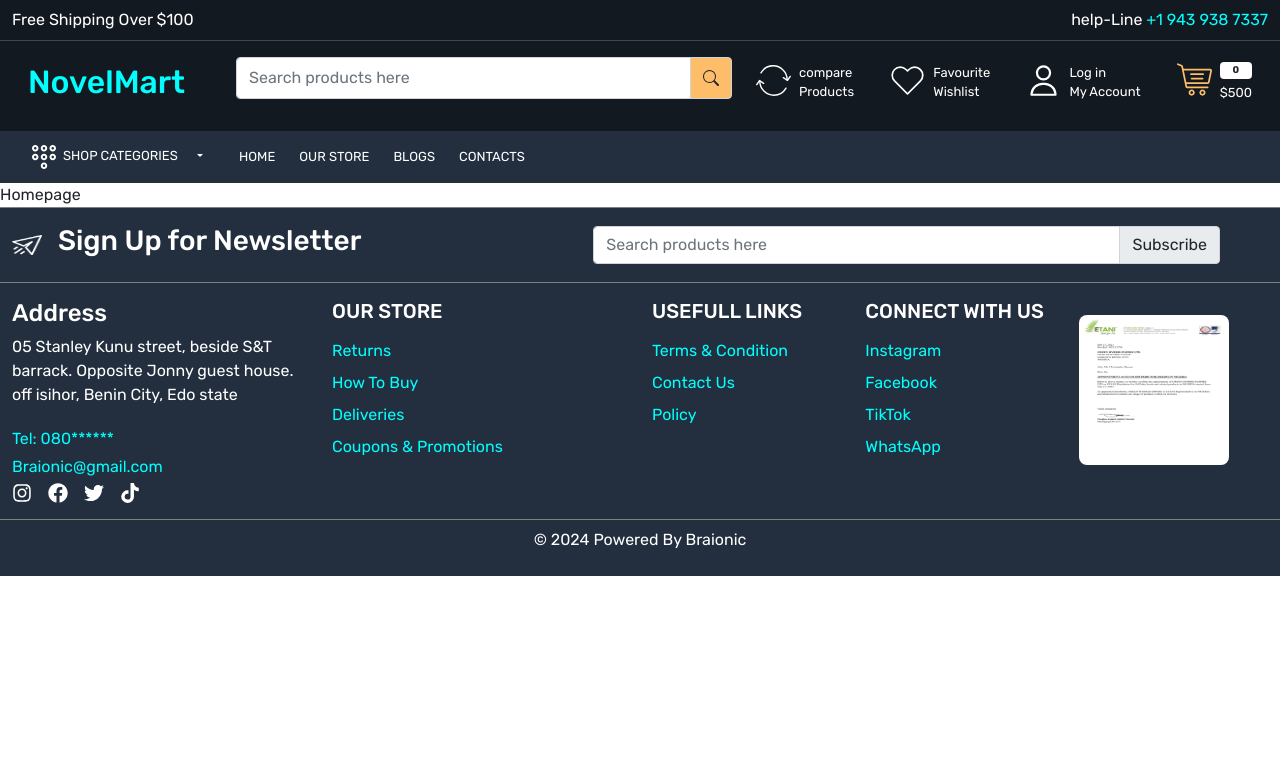
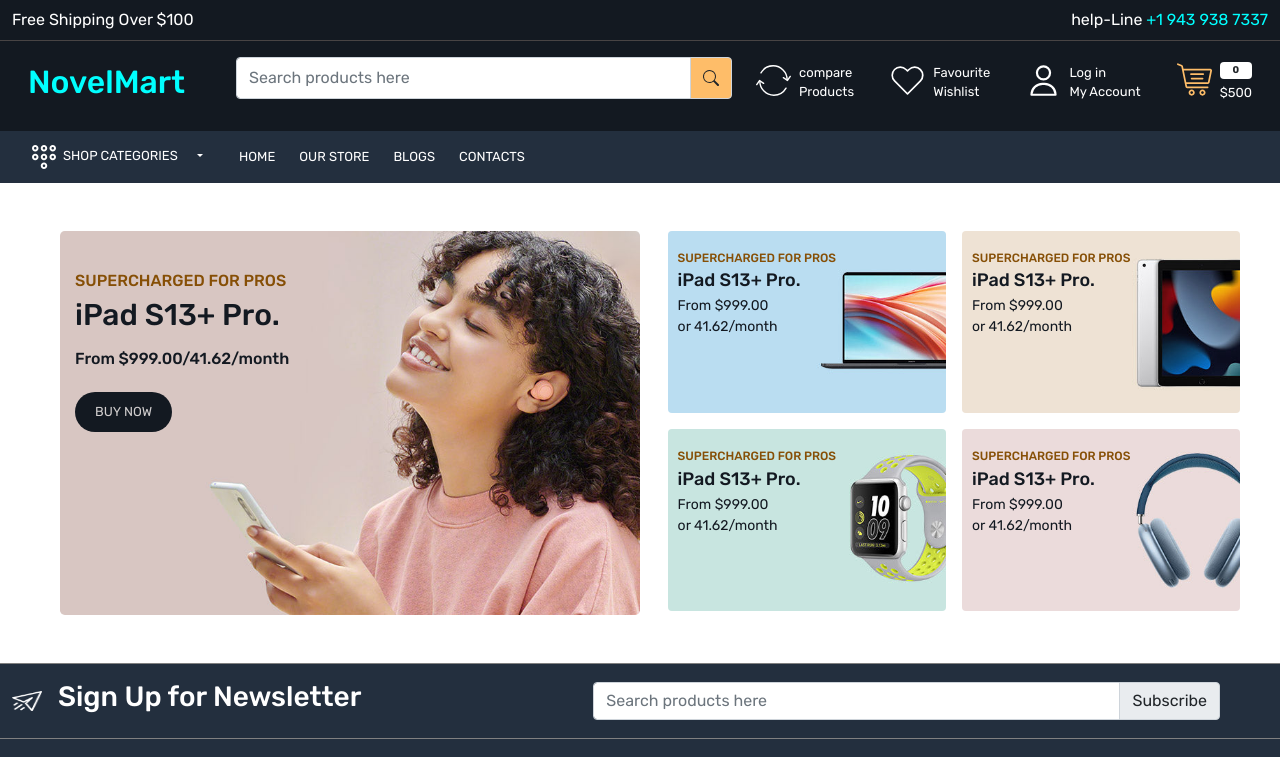
Before and after one commit to Braionic/novelMartFrontEnd, a React (Create React App) app: page / in a window 1280 px wide. Shown: the top 757 px of the page. Built offline with nearby package versions, Linux system fonts and the light colour scheme.

Commit message:
worked on the main banner

```diff
--- a/src/App.css
+++ b/src/App.css
@@ -8,6 +8,7 @@
   --color-131921: #131921;
   --color-3b4149: #3b4149;
   --color-febd69: #febd69;
+  --color-864f06: #864f06;
   --color-232f3e: #232f3e;
 }
 body {
@@ -74,3 +75,60 @@
 footer:not(:nth-child(0)) {
 border-top: 1px solid gray;
 }
+.small-image {
+  width: 48%;
+}
+
+.banner-content {
+  top: 40px;
+  left: 15px
+}
+
+.small-banner-content {
+  top: 20px;
+  left: 10px
+}
+.banner-content > h4{
+text-transform: uppercase;
+font-size: 16px;
+color: var(--color-864f06);
+}
+.banner-content > h5{
+ line-height: 35px;
+  font-size: 30px;
+  color: var(--color-131921);
+}
+
+.banner-content > p{
+    line-height: 35px;
+    font-weight: 500;
+    color: var(--color-131921);
+}
+
+.banner-content > a > p{
+  font-size: 13px;
+  color: rgb(209, 206, 206);
+  text-transform: uppercase;
+  padding: 10px 20px;
+  background-color: var(--color-131921);
+  border-radius: 20px;
+}
+
+
+
+.small-banner-content > h4{
+  text-transform: uppercase;
+  font-size: 12px;
+  color: var(--color-864f06);
+  }
+  .small-banner-content > h5{
+   line-height: 14px;
+    font-size: 18px;
+    color: var(--color-131921);
+  }
+
+  .small-banner-content > p{
+      font-weight: 400;
+      font-size: 14px;
+      color: var(--color-131921);
+  }
--- a/src/pages/Homepage.jsx
+++ b/src/pages/Homepage.jsx
@@ -1,7 +1,91 @@
-import React from 'react'
+import React from "react";
+import logo from "../images/main-banner-1.jpg";
 
+import leftBanner1 from "../images/catbanner-01.jpg";
+import leftBanner2 from "../images/catbanner-03.jpg";
+import leftBanner3 from "../images/catbanner-02.jpg";
+import leftBanner4 from "../images/catbanner-04.jpg";
+import { Link } from "react-router-dom";
 export default function Homepage() {
   return (
-    <div>Homepage</div>
-  )
+    <div>
+      <section>
+        <div className="container-xxl">
+          <div className="rows d-flex align-item-center justify-content-between gap-4 p-5">
+            <div className="col-6">
+              <div className="main-banner-content position-relative">
+                <img
+                  src={logo}
+                  className="rounded-3 img-fluid"
+                  alt="main-banner"
+                />
+                <div className="banner-content position-absolute">
+                  <h4>supercharged for pros</h4>
+                  <h5>iPad S13+ Pro.</h5>
+                  <p>From $999.00/41.62/month</p>
+                  <Link><p>Buy Now</p></Link>
+                </div>
+              </div>
+            </div>
+            <div className="col-6">
+              <div className="d-flex align-item-center justify-content-center flex-wrap gap-3 flex-row">
+              <div className="small-image first-image position-relative">
+                <img
+                  src={leftBanner1}
+                  className="rounded img-fluid"
+                  alt="main-banner"
+                />
+                 <div className="small-banner-content position-absolute">
+                  <h4>supercharged for pros</h4>
+                  <h5>iPad S13+ Pro.</h5>
+                  <p>From $999.00<br />or 41.62/month</p>
+
+                </div>
+              </div>
+              <div className="small-image second-image position-relative">
+                <img
+                  src={leftBanner2}
+                  className="rounded img-fluid"
+                  alt="main-banner"
+                />
+                 <div className="small-banner-content position-absolute">
+                  <h4>supercharged for pros</h4>
+                  <h5>iPad S13+ Pro.</h5>
+                  <p>From $999.00<br />or 41.62/month</p>
+
+                </div>
+              </div>
+              <div className="small-image third-image position-relative">
+                <img
+                  src={leftBanner3}
+                  className="rounded img-fluid"
+                  alt="main-banner"
+                />
+                 <div className="small-banner-content position-absolute">
+                  <h4>supercharged for pros</h4>
+                  <h5>iPad S13+ Pro.</h5>
+                  <p>From $999.00<br />or 41.62/month</p>
+
+                </div>
+              </div>
+              <div className="small-image fouth-image position-relative">
+                <img
+                  src={leftBanner4}
+                  className="rounded img-fluid"
+                  alt="main-banner"
+                />
+                 <div className="small-banner-content position-absolute">
+                  <h4>supercharged for pros</h4>
+                  <h5>iPad S13+ Pro.</h5>
+                  <p>From $999.00<br />or 41.62/month</p>
+
+                </div>
+              </div>
+            </div>
+          </div>
+          </div>
+        </div>
+      </section>
+    </div>
+  );
 }
```
